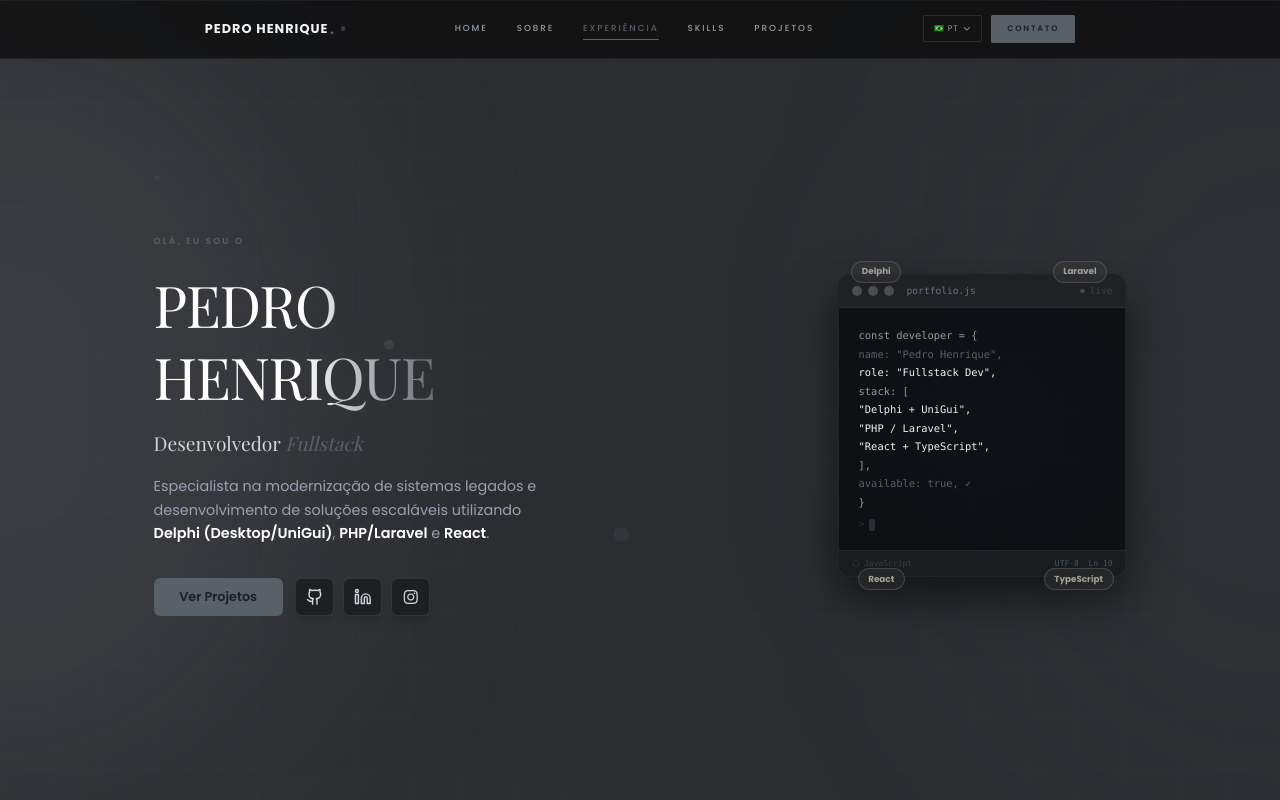
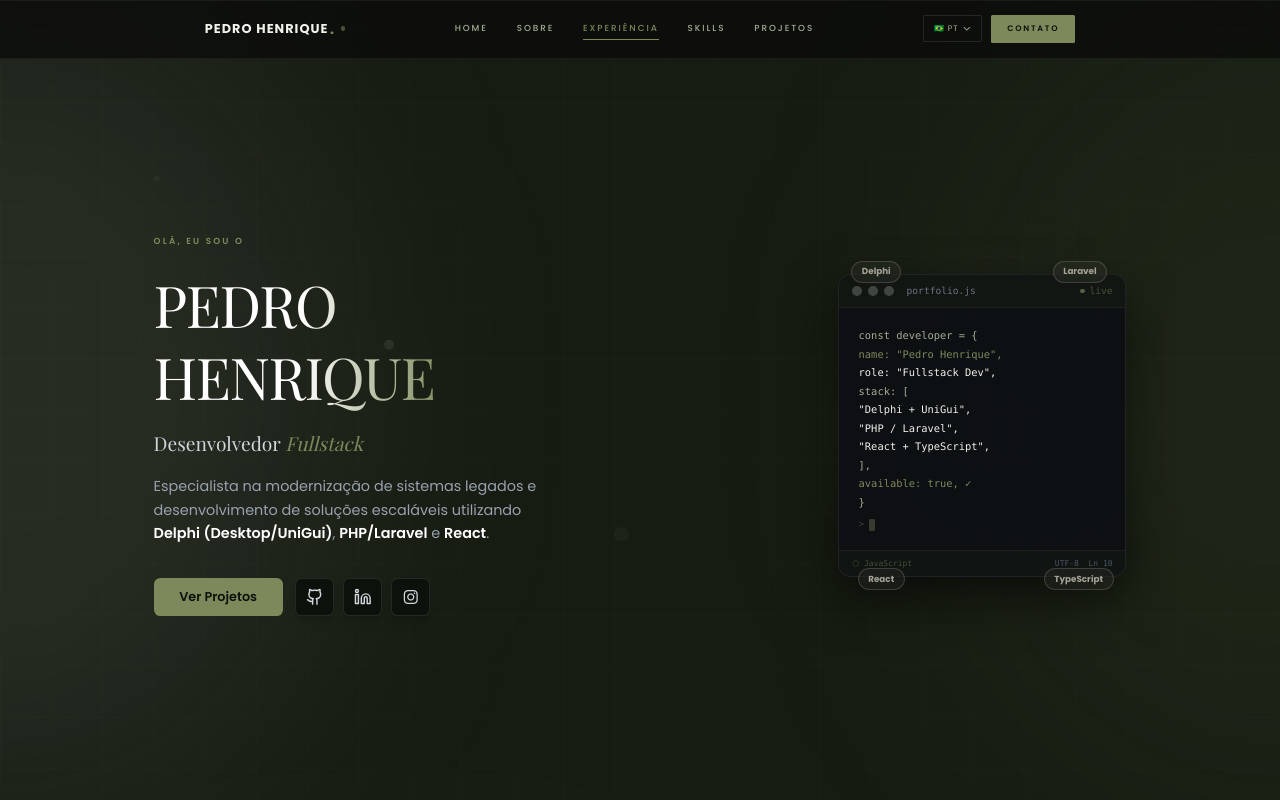
Before and after one commit to pedrhenriqueol/portfolio-frontend, a React (Vite) app: page / in a window 1280 px wide. Shown: the top 800 px of the page. Built offline with nearby package versions, Linux system fonts and the light colour scheme; a web font is replaced by a local one.

Commit message:
style: testa nova paleta baseada em verde musgo e oliva

```diff
--- a/src/components/Portfolio/ClickSparks.jsx
+++ b/src/components/Portfolio/ClickSparks.jsx
@@ -1,6 +1,6 @@
 import { useState, useEffect } from 'react';
 
-const COLORS = ['#5A6068', '#6D747D', '#F2F3F5', '#949BA4', '#2B2D31'];
+const COLORS = ['#7C8A5B', '#8F9E6C', '#3B4A2A', '#A3AD94', '#161C12'];
 
 export default function ClickSparks() {
     const [sparks, setSparks] = useState([]);
--- a/src/index.css
+++ b/src/index.css
@@ -6,14 +6,14 @@ html {
 }
 
 @theme {
-  --color-dark: #2B2D31;
-  --color-darker: #1E1F22;
-  --color-primary: #949BA4;
-  --color-secondary: #F2F3F5;
-  --color-accent: #5A6068;
-  --color-accent-hover: #6D747D;
+  --color-dark: #161C12;
+  --color-darker: #0D110B;
+  --color-primary: #A3AD94;
+  --color-secondary: #F0F2EB;
+  --color-accent: #7C8A5B;
+  --color-accent-hover: #8F9E6C;
   --color-light: #FFFFFF;
-  --color-border: rgba(242, 243, 245, 0.08);
+  --color-border: rgba(124, 138, 91, 0.2);
   --font-sans: 'Poppins', sans-serif;
   --font-serif: 'Playfair Display', Georgia, 'Times New Roman', serif;
 }
```
